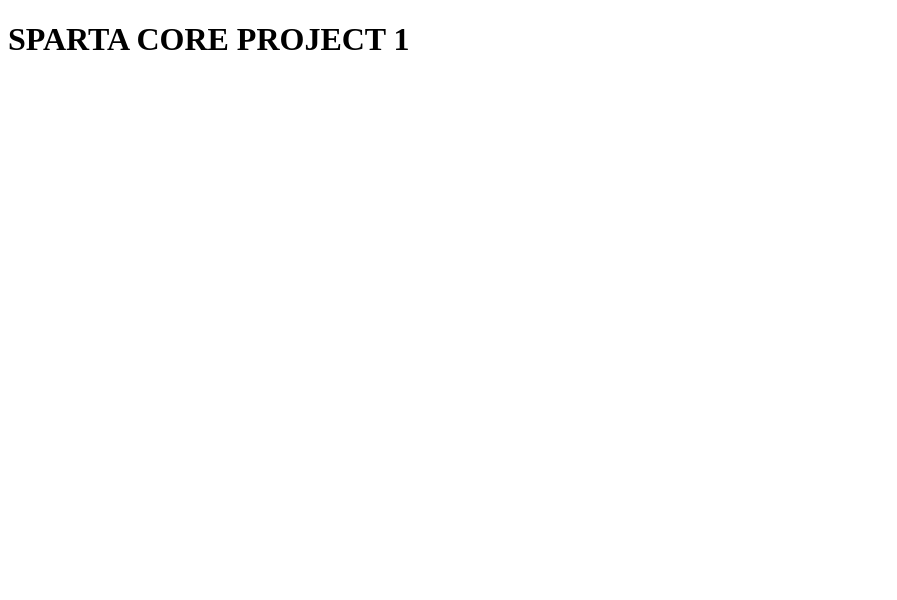
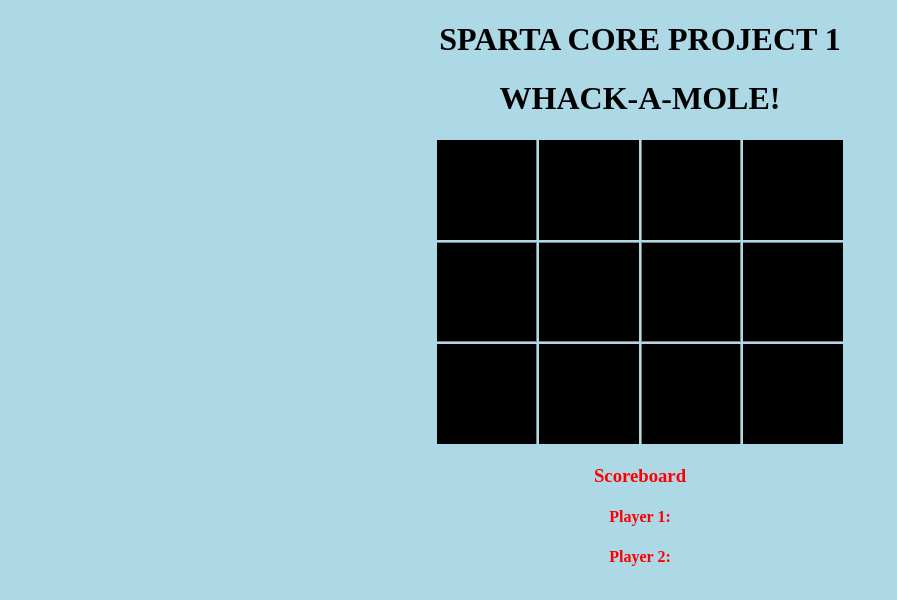
Before and after one commit to NRIyer93/Sparta-Core-Project-1, a plain HTML site: page index.html in a window 1280 px wide. Shown: the whole page, without its empty margins (0-897 px from the left). Drawn offline with Linux system fonts and the light colour scheme.

Commit message:
initial grid with scoreboard

```diff
--- /dev/null
+++ b/index.css
@@ -0,0 +1,59 @@
+body {
+	background-color: lightblue;
+	color: red;
+	text-align: center;
+}
+
+h1 {
+
+	color: black;
+}
+
+table {
+  margin: 0 auto;
+  border-radius:10px;
+}
+td {
+  border: 1px solid gray;
+  width: 100px;
+  height: 100px;
+  text-align: center;
+  font-size: 8em;
+  box-sizing:border-box;
+  background-color: black;
+}
+
+td:hover{
+  cursor:pointer;
+}
+
+td:first-child{
+  border-left: none;
+}
+td:last-child{
+  border-right: none;
+}
+
+td:nth-child(2n+2){
+  border-right: none;
+  border-left: none;
+}
+
+thead tr td{
+  border-top:none;
+  border-bottom: none;
+}
+
+tfoot tr td{
+  border-top:none;
+  border-bottom: none;
+}
+
+.gameContainer {
+	border-color: black;
+	text-align: center;
+}
+
+.scoreContainer {
+	text-align: center;
+}
--- a/index.html
+++ b/index.html
@@ -2,9 +2,45 @@
 <html>
 <head>
 	<title>Sparta Core Project 1</title>
+	<link rel="stylesheet" type="text/css" href="index.css">
 </head>
 	<h1>SPARTA CORE PROJECT 1</h1>
 <body>
-
+	<div class="gameContainer">
+			<div class="displayContainer">
+				<h1>WHACK-A-MOLE!</h1>
+				<table>
+					<thead>
+						<tr>
+							<td data-num="0"></td>
+						    <td data-num="1"></td>
+						    <td data-num="2"></td>
+						    <td data-num="3"></td>
+						</tr>
+					</thead>
+					<tbody>
+						<tr>
+						    <td data-num="4"></td>
+						    <td data-num="5"></td>
+						    <td data-num="6"></td>
+						    <td data-num="7"></td>
+						</tr>
+					</tbody>
+					<tfoot>
+						<tr>
+						    <td data-num="8"></td>
+						    <td data-num="9"></td>
+						    <td data-num="10"></td>
+						    <td data-num="11"></td>
+						</tr>
+					</tfoot>
+				</table>
+			</div>
+			<div class="scoreContainer">
+				<h3>Scoreboard</h3>
+				<h4> Player 1: </h4>
+				<h4> Player 2: </h4>
+			</div>
+	</div>
 </body>
 </html>
```
Also changed, not shown: index.js (added, +109 -0 lines).
